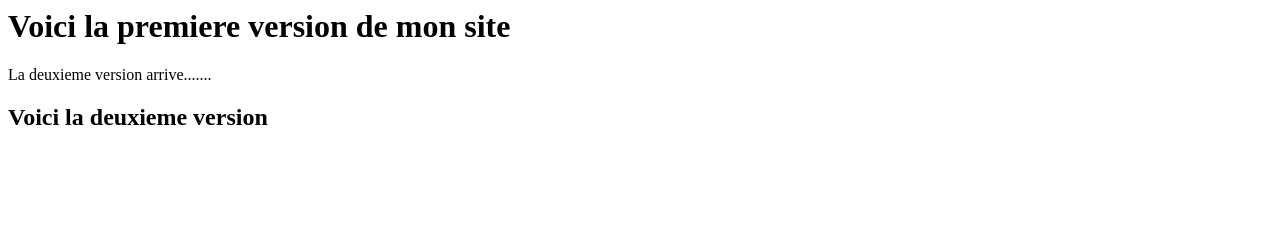
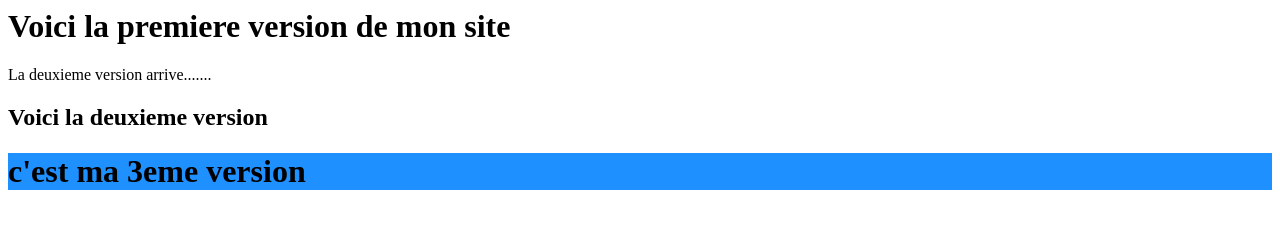
Before and after one commit to user333-ux/GUARDIA, a plain HTML site: page index.html in a window 1280 px wide. Drawn offline with Linux system fonts and the light colour scheme.

Commit message:
ma 3 eme version du site

```diff
--- a/index.html
+++ b/index.html
@@ -6,5 +6,6 @@
 
 <h2> Voici la deuxieme version </h2>
 
+<h1 style="background-color:DodgerBlue;"> c'est ma 3eme version </h1>
 </body>
-</htlm>
+</html>
```
